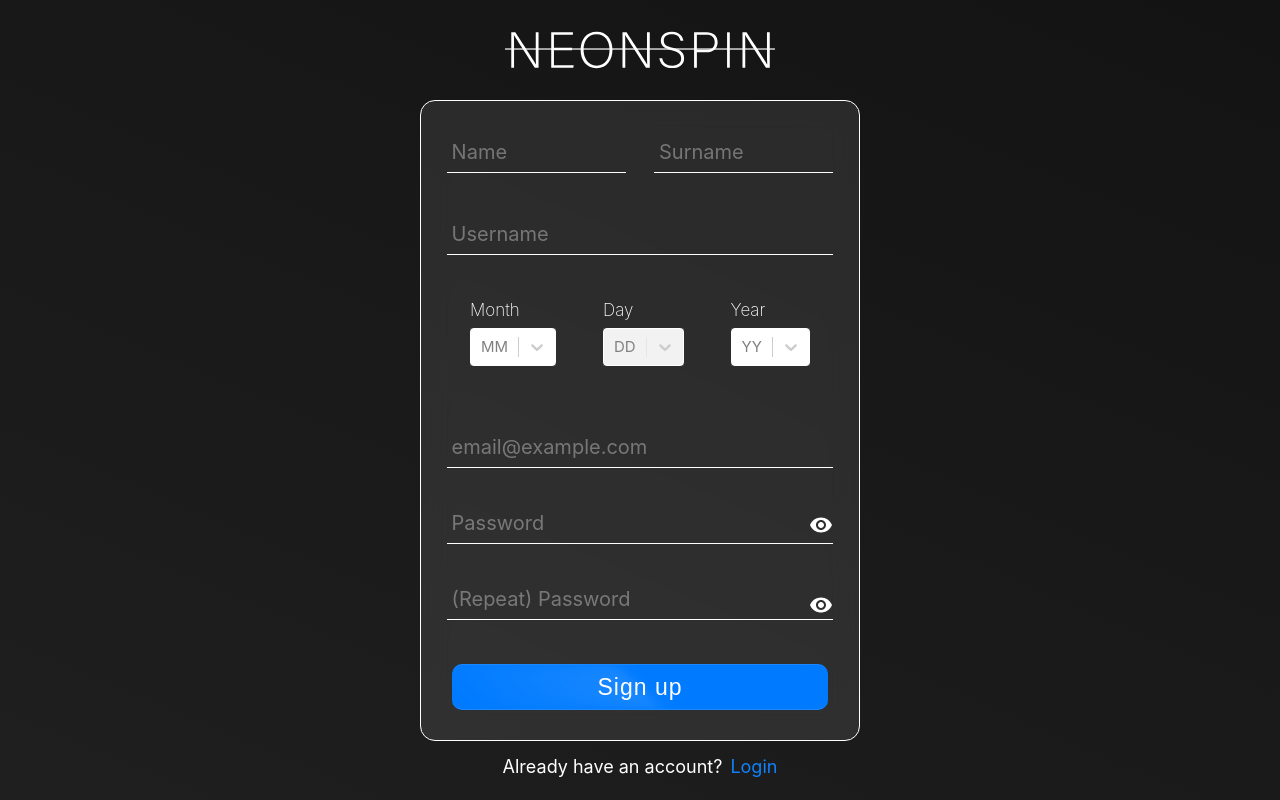
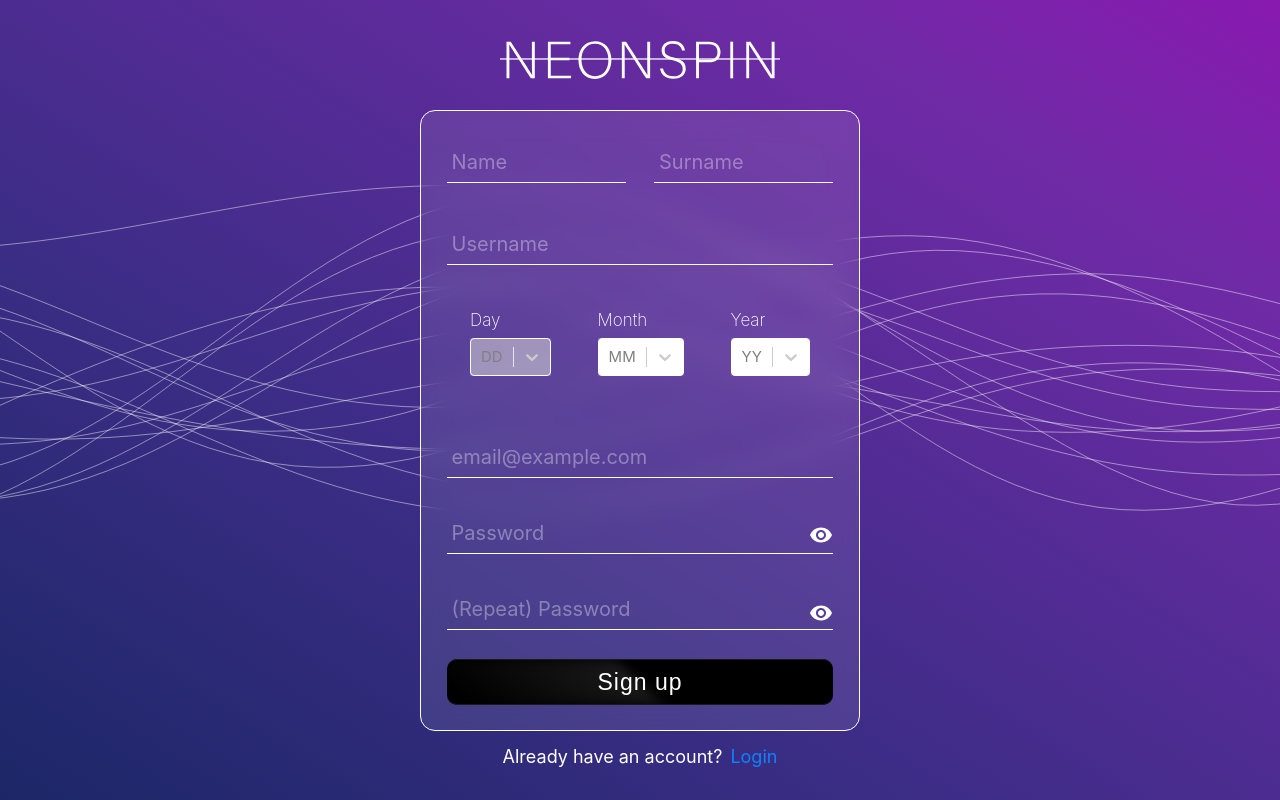
Before and after one commit to DTIGitOne/roulette-frontend, a React (Create React App) app: page /Signup in a window 1280 px wide. Built offline with nearby package versions, Linux system fonts and the light colour scheme; no server answers.

Commit message:
feat: most css finished

```diff
--- a/src/CSS/Login.css
+++ b/src/CSS/Login.css
@@ -2,7 +2,7 @@
    height: 100%;
    width: 100%;
    position: absolute;
-   background: linear-gradient(23deg, #252525 50%, transparent 50%);
+   background: linear-gradient(23deg,#1b1b1b 1%, #313131 50%, transparent 50%);
    z-index: 10;
 }
 
@@ -11,16 +11,18 @@
    height: 100%;
    width: 100%;
    position: absolute;
-   background: linear-gradient(290deg,#007bff, #fd2ebc);
-   background-size: 300% 300%;
-   animation: color 8.5s ease-in-out infinite alternate-reverse;
+   background-image: linear-gradient(30deg, #0066ff, #01259b, #3d2d87, #712aa7, #ad00be);
+   background-size: 150% 150%;
+   animation: color 7s ease-in-out infinite alternate-reverse;
 }
 
 .background22 {
    height: 100%;
    width: 100%;
    position: absolute;
-   background: linear-gradient(23deg, #1f1f1f , #131313 );
+   background-image: linear-gradient(to right top, #082e68, #152660, #3d2d87, #712aa7, #ad00be);
+   animation: color 8.5s ease-in-out infinite alternate-reverse;
+   background-size: 180% 180%;
    z-index: 10;
 }
 
@@ -103,6 +105,7 @@
 .passwordErrorBox {
    color: rgb(255, 56, 56);
    font-size: 18px;
+   font-weight: 500;
    height: 24px;
    padding: 5px;
    padding-top: 1px;
--- a/src/CSS/SVG.css
+++ b/src/CSS/SVG.css
@@ -11,3 +11,26 @@
   height: 60px;
   margin-bottom: 20px;
 }
+
+.animated-bg {
+  width: 150%;
+  height: 100vh;
+  overflow: hidden;
+  position: relative;
+  animation: moveBackground 50s linear infinite alternate-reverse;
+}
+
+.animated-bg svg {
+  position: absolute;
+  width: 150%; /* Increase size to make it larger than the viewport */
+  height: 150%;
+}
+
+@keyframes moveBackground {
+  0% {
+    transform: translateX(0%);
+  }
+  100% {
+    transform: translateX(-10%);
+  }
+}
--- a/src/CSS/Signup.css
+++ b/src/CSS/Signup.css
@@ -37,7 +37,7 @@
 
  #SignupForm input:focus {
     outline: none;
-    border-color: #007bff;
+    border-color: black;
  }
 
  #SignupForm input::placeholder {
@@ -45,18 +45,150 @@
     opacity: 0.35;
  }
 
- input {
-    background-color: transparent; /* Ensures the input background is transparent */
-  }
+ #passwordBox2 button {
+    background-color: #000000;
+    font-size: 23px;
+    width: 100%;
+    padding: 3px;
+    border-radius: 10px;
+ }
 
-  input:-webkit-autofill {
-    background-color: transparent !important; /* Override browser autofill background */
-    -webkit-box-shadow: 0 0 0px 1000px transparent inset !important; /* Ensures transparent background */
-    box-shadow: 0 0 0px 1000px transparent inset !important; /* For other browsers */
-    color: inherit !important; /* Ensures text color remains as specified */
-  }
+ .container3 {
+	width: 100%;
+	display: flex;
+	flex-wrap: wrap;
+	justify-content: space-around;
+    overflow: hidden;
+ }
 
-  input:-webkit-autofill::first-line {
-    font-size: inherit; /* Ensures autofill text respects the input font size */
-    color: inherit !important; /* Ensures autofill text color remains as specified */
-  }
+ .container3 .btn {
+	position: relative;
+	top: 0;
+	left: 0;
+	width: 100%;
+	font-size: 20px;
+    height: 46px;
+	margin: 0;
+	display: flex;
+	justify-content: center;
+	align-items: center;
+    font-family: "Comfortaa", sans-serif;
+    overflow: hidden;
+    border-radius: 10px;
+ }
+ .container3 .btn p {
+ 	position: absolute;
+ 	top: 0;
+ 	left: 0;
+	width: 100%;
+	height: 100%;
+	display: flex;
+	justify-content: center;
+	align-items: center;
+	background: rgba(0, 0, 0 , 0.01);
+	box-shadow: 0 2px 30px rgba(0, 0, 0, 0.1);
+	border-bottom: 1px solid rgba(255, 255, 255, 0.1);
+	border-top: 1px solid rgba(255, 255, 255, 0.1);
+	border-radius: 16px;
+	padding: 10px;
+	letter-spacing: 1px;
+	text-decoration: none;
+	overflow: hidden;
+	color: #fff;
+	font-weight: 400px;
+	z-index: 1;
+	transition: 0.5s;
+	backdrop-filter: blur(15px);
+    overflow: hidden;
+    border-radius: 10px;
+ }
+ .container3 .btn:hover p {
+	letter-spacing: 2px;
+    color: #000000;
+    overflow: hidden;
+ }
+ .container3 .btn p::before {
+	content: "";
+	position: absolute;
+	top: 0;
+	left: 0;
+	width: 50%;
+	height: 100%;
+	background: linear-gradient(to left, rgba(255, 255, 255, 0.10), transparent);
+	transform: skewX(45deg) translate(0);
+	transition: 0.5s;
+	filter: blur(7px);
+    overflow: hidden;
+ }
+ .container3 .btn:hover p::before {
+	transform: skewX(45deg) translate(200px);
+    overflow: hidden;
+ }
+ .container3 .btn::before {
+	content: "";
+	position: absolute;
+	left: 50%;
+	transform: translatex(-50%);
+	bottom: 50%;
+	width: 1px;
+	height: 1px;
+	border-radius: 10px;
+	transition: 0.1s;
+	transition-delay: 0.5;
+    overflow: hidden;
+ }
+ .container3 .btn:hover::before /*redBlack them width 85%*/ {
+	bottom: 50%;
+	height: 45%;
+	width: 100%;
+	border-radius: 100px;
+    overflow: hidden;
+ }
+
+ .container3 .btn::after {
+	content: "";
+	position: absolute;
+	left: 50%;
+	transform: translatex(-50%);
+	top: 50%;
+	width: 1px;
+	height: 1px;
+	border-radius: 10px;
+	transition: 0.1s;
+	transition-delay: 0.5;
+    overflow: hidden;
+ }
+ .container3 .btn:hover::after /*redBlack them width 85%*/ {
+	top: 50%;
+	height: 45%;
+	width: 100%;
+	border-radius: 0px;
+    overflow: hidden;
+ }
+ .container3 .btn:nth-child(1)::before, /*chnage 1*/
+ .container3 .btn:nth-child(1)::after {
+	background: #ffffff;
+	box-shadow: 0 0 5px #ffffff, 0 0 5px #ffffff, 0 0 5px #ffffff,
+		0 0 0px #ffffff;
+ }
+
+ .signUpBG1 {
+    position: absolute;
+    top: 20%;
+    right: 0;
+    width: 100%;
+    height: 100%;
+    overflow: hidden;
+    z-index: -1;
+}
+
+.signUpBG1 svg {
+    width: 100%;
+    height: 110%;
+}
+
+.showPasswordButton2 {
+    position: absolute;
+    right: 0;
+    top: 7%;
+ }
--- a/src/Components/SignDate.tsx
+++ b/src/Components/SignDate.tsx
@@ -16,10 +16,11 @@ const customStyles = {
     minWidth: '100%',
     cursor: 'pointer'
   }),
-  control: (provided: any) => ({
+  control: (provided: any, state: any) => ({
     ...provided,
     border: '1px solid white',
     boxShadow: 'none',
+    backgroundColor: state.isDisabled ? 'rgba(211, 211, 211, 0.5)' : 'white', // Change background when disabled
     '&:hover': {
       border: '1px solid #0056b3'
     },
@@ -106,17 +107,6 @@ const SignDate: FC = () => {
   return (
     <div className='w-full'>
       <form className='flex w-full justify-around' style={{ fontSize: "14px" }}>
-        {/* Month Selector */}
-        <div className="form-group p-2">
-          <label className=' mb-1' style={{ fontSize: "17px" }}>Month</label>
-          <Select
-            options={monthOptions}
-            styles={customStyles}
-            onChange={option => handleMonthChange(option)}
-            placeholder="MM"
-          />
-        </div>
-
         {/* Day Selector */}
         <div className="form-group p-2">
           <label className=' mb-1' style={{ fontSize: "17px" }}>Day</label>
@@ -128,7 +118,16 @@ const SignDate: FC = () => {
             isDisabled={!monthSel} // Disable until month is selected
           />
         </div>
-
+        {/* Month Selector */}
+        <div className="form-group p-2">
+          <label className=' mb-1' style={{ fontSize: "17px" }}>Month</label>
+          <Select
+            options={monthOptions}
+            styles={customStyles}
+            onChange={option => handleMonthChange(option)}
+            placeholder="MM"
+          />
+        </div>
         {/* Year Selector */}
         <div className="form-group p-2">
           <label className=' mb-1' style={{ fontSize: "17px" }}>Year</label>
--- /dev/null
+++ b/src/SVG/WavesBackground1.tsx
@@ -0,0 +1,40 @@
+import '../CSS/SVG.css';
+
+const WavesBackground1 = () => {
+    return (
+    <div className="animated-bg">
+        <svg xmlns="http://www.w3.org/2000/svg" viewBox="0 0 4000 3000" preserveAspectRatio="none">
+        <g mask="url(#SvgjsMask4689)" fill="none">
+          <path d="M -1383.6915558722535,1039 C -1116.89,909.6 -583.29,401.2 -49.6915558722534,392 C 483.91,382.8 750.71,979.4 1284.3084441277465,993 C 1817.91,1006.6 2084.71,402.8 2618.3084441277465,460 C 3151.91,517.2 3675.97,1224.4 3952.3084441277465,1279 C 4228.65,1333.6 3990.46,842.2 4000,733" stroke="rgba(255, 255, 255, 0.61)" strokeWidth="2"></path>
+          <path d="M -135.3068019897737,1200 C 131.49,1047.4 665.09,491.6 1198.6931980102263,437 C 1732.29,382.4 1999.09,900.8 2532.6931980102263,927 C 3066.29,953.2 3333.09,593.6 3866.6931980102263,568 C 4400.29,542.4 5174.03,820.4 5200.693198010226,799 C 5227.35,777.6 4240.14,528.6 4000,461" stroke="rgba(255, 255, 255, 0.61)" strokeWidth="2"></path>
+          <path d="M -15.319851226498258,618 C 251.48,691.6 785.08,983 1318.6801487735017,986 C 1852.28,989 2119.08,656.4 2652.680148773502,633 C 3186.28,609.6 3453.08,939.4 3986.680148773502,869 C 4520.28,798.6 5318.02,288 5320.680148773502,281 C 5323.34,274 4264.14,723.4 4000,834" stroke="rgba(255, 255, 255, 0.61)" strokeWidth="2"></path>
+          <path d="M -2353.81234156081,802 C -2087.01,717.4 -1553.41,351 -1019.8123415608102,379 C -486.21,407 -219.41,876.4 314.1876584391898,942 C 847.79,1007.6 1114.59,713.4 1648.1876584391898,707 C 2181.79,700.6 2511.83,997.8 2982.18765843919,910 C 3452.55,822.2 3796.44,396.4 4000,268" stroke="rgba(255, 255, 255, 0.61)" strokeWidth="2"></path>
+          <path d="M -2446.8101245627854,1219 C -2180.01,1018.2 -1646.41,226.4 -1112.8101245627854,215 C -579.21,203.6 -312.41,1131.4 221.1898754372146,1162 C 754.79,1192.6 1021.59,431.4 1555.1898754372146,368 C 2088.79,304.6 2400.23,800 2889.1898754372146,845 C 3378.15,890 3777.84,643.4 4000,593" stroke="rgba(255, 255, 255, 0.61)" strokeWidth="2"></path>
+          <path d="M -1252.1184180290022,951 C -985.32,881.8 -451.72,553.8 81.88158197099769,605 C 615.48,656.2 882.28,1189.6 1415.8815819709978,1207 C 1949.48,1224.4 2216.28,670 2749.8815819709976,692 C 3283.48,714 3833.86,1348 4083.8815819709976,1317 C 4333.91,1286 4016.78,693 4000,537" stroke="rgba(255, 255, 255, 0.61)" strokeWidth="2"></path>
+          <path d="M -2595.5178956852087,1240 C -2328.72,1104.8 -1795.12,559.4 -1261.5178956852085,564 C -727.92,568.6 -461.12,1328.2 72.48210431479151,1263 C 606.08,1197.8 872.88,251.8 1406.4821043147915,238 C 1940.08,224.2 2221.78,1201.2 2740.4821043147913,1194 C 3259.19,1186.8 3748.1,400.4 4000,202" stroke="rgba(255, 255, 255, 0.61)" strokeWidth="2"></path>
+          <path d="M -2481.9952067883337,1185 C -2215.2,1012.2 -1681.6,393.4 -1147.9952067883337,321 C -614.4,248.6 -347.6,803.4 186.0047932116663,823 C 719.6,842.6 986.4,391.2 1520.0047932116663,419 C 2053.6,446.8 2358.01,961 2854.0047932116663,962 C 3350,963 3770.8,531.6 4000,424" stroke="rgba(255, 255, 255, 0.61)" strokeWidth="2"></path>
+          <path d="M -1703.6587265485955,1239 C -1436.86,1082 -903.26,517.2 -369.6587265485955,454 C 163.94,390.8 430.74,961.6 964.3412734514045,923 C 1497.94,884.4 1764.74,208 2298.3412734514045,261 C 2831.94,314 3292.01,1171 3632.3412734514045,1188 C 3972.67,1205 3926.47,514.4 4000,346" stroke="rgba(255, 255, 255, 0.61)" strokeWidth="2"></path>
+          <path d="M -1114.3922047570595,285 C -847.59,421.2 -313.99,911 219.6077952429406,966 C 753.21,1021 1020.01,538.8 1553.6077952429405,560 C 2087.21,581.2 2354.01,1039.4 2887.6077952429405,1072 C 3421.21,1104.6 3999.13,748.4 4221.6077952429405,723 C 4444.09,697.6 4044.32,900.6 4000,945" stroke="rgba(255, 255, 255, 0.61)" strokeWidth="2"></path>
+        </g>
+        <g mask="url(#SvgjsMask4705)" fill="none">
+          <path d="M -1130.616672445874,370 C -863.82,531 -330.22,1193.6 203.3833275541259,1175 C 736.98,1156.4 1003.78,355.8 1537.383327554126,277 C 2070.98,198.2 2337.78,719.2 2871.383327554126,781 C 3404.98,842.8 3979.66,556.8 4205.383327554126,533 C 4431.1,509.2 4044.6,1127 4000,1205" stroke="rgba(255, 255, 255, 0.61)" strokeWidth="2"></path>
+          <path d="M -2523.142776257093,1106 C -2256.34,972.4 -1722.74,342.4 -1189.142776257093,320 C -655.54,297.6 -388.74,1097.2 144.85722374290706,1093 C 678.46,1088.8 945.26,139.4 1478.857223742907,103 C 2012.46,66.6 2507.22,1194.6 2974.857223742907,1177 C 3442.49,1159.4 3834.33,347.8 4000,106" stroke="rgba(255, 255, 255, 0.61)" strokeWidth="2"></path>
+          <path d="M -1601.651372110348,321 C -1334.85,164.8 -801.25,47.4 -267.65137211034794,130 C 265.95,212.6 532.75,1078.6 1066.348627889652,1047 C 1599.95,1015.4 1866.75,224 2400.348627889652,315 C 2933.95,406 3326.07,1133.4 4000,1183" stroke="rgba(255, 255, 255, 0.61)" strokeWidth="2"></path>
+          <path d="M -1213.3378399845713,390 C -946.54,257 -412.94,313.6 120.6621600154287,310 C 654.26,306.4 921.06,38.2 1454.6621600154287,94 C 1988.26,149.8 2325.42,912.2 2854.6621600154287,924 C 3383.91,935.8 3722.07,491.4 4000,332" stroke="rgba(255, 255, 255, 0.61)" strokeWidth="2"></path>
+          <path d="M -1523.546076662984,1257 C -1256.75,1136.4 -723.15,362.6 -189.54607666298395,293 C 344.05,223.4 610.85,748.6 1144.453923337016,834 C 1678.05,919.4 2054.23,409.6 2589.453923337016,388 C 3124.67,366.4 3817.12,1060.6 4065.453923337016,1095 C 4313.78,1129.4 4052.08,587.8 4000,506" stroke="rgba(255, 255, 255, 0.61)" strokeWidth="2"></path>
+          <path d="M -1191.2841171218438,1030 C -924.48,895.4 -390.88,472.2 142.31588287815618,497 C 675.91,521.8 942.71,1087.6 1476.3158828781562,1137 C 2009.91,1186.4 2276.71,694.2 2810.315882878156,713 C 3343.91,731.8 3708.13,1023.2 4000,986" stroke="rgba(255, 255, 255, 0.61)" strokeWidth="2"></path>
+        </g>
+        <defs>
+          <mask id="SvgjsMask4689">
+            <rect width="4000" height="1500" fill="#ffffff"></rect>
+          </mask>
+          <mask id="SvgjsMask4705">
+            <rect width="4000" height="1500" fill="#ffffff"></rect>
+          </mask>
+        </defs>
+      </svg>
+    </div>
+    );
+}
+
+export default WavesBackground1;
--- a/src/Sites/Signup.tsx
+++ b/src/Sites/Signup.tsx
@@ -11,6 +11,7 @@ import SignDate from '../Components/SignDate';
 import { useSelector } from 'react-redux';
 import { RootState } from '../Redux/store';
 import { DateDataState } from '../Interface/Interface';
+import WavesBackground1 from '../SVG/WavesBackground1';
 
 const SignupPage:FC = () => {
 
@@ -112,9 +113,12 @@ const SignupPage:FC = () => {
 
    return (
       <>
-         <div className='background22 flex'>
+         <div className='background22 flex overflow-hidden'>
+         <div className='signUpBG1'>
+          <WavesBackground1 />
+         </div>
             <div className='h-full w-full flex flex-col justify-center items-center'>
-               <NeonName nameHeight={270} nameWidth={270} />
+               <NeonName nameHeight={280} nameWidth={280} />
                <form id='SignupForm' action="/login" method="POST" onSubmit={handleSubmit}>
                   <div className=' flex gap-7'>
                   <div className="form-group">
@@ -147,12 +151,12 @@ const SignupPage:FC = () => {
                   </div>
                   <div className="form-group">
                      <input onChange={(e) => handleRepeatPassword(e.target.value)} value={repeatPassword} type={showRepeatPassword ? "text" : "password"} id="passwordRepeat" placeholder='(Repeat) Password' />
-                     <button className='showPasswordButton' type="button" onClick={toggleShowRepeatPassword}>
+                     <button className='showPasswordButton2' type="button" onClick={toggleShowRepeatPassword}>
                         {showRepeatPassword ? <VisibilityOffIcon /> : <VisibilityIcon />}
                      </button>
                      <div className='passwordErrorBox'>{repeatPasswordError}</div>
                   </div>
-                  <div id='passwordBox' className="form-group container2">
+                  <div id='passwordBox2' className="form-group container3">
                      {loading ? <CircularProgress /> : <button className='btn' type="submit"><p>Sign up</p></button>}
                   </div>
                </form>
```
